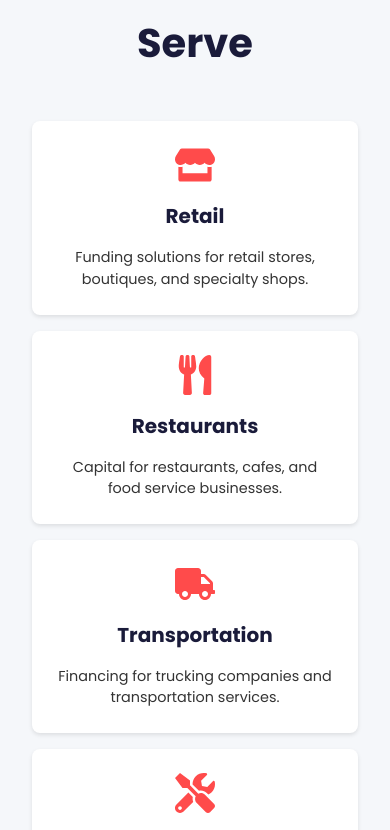
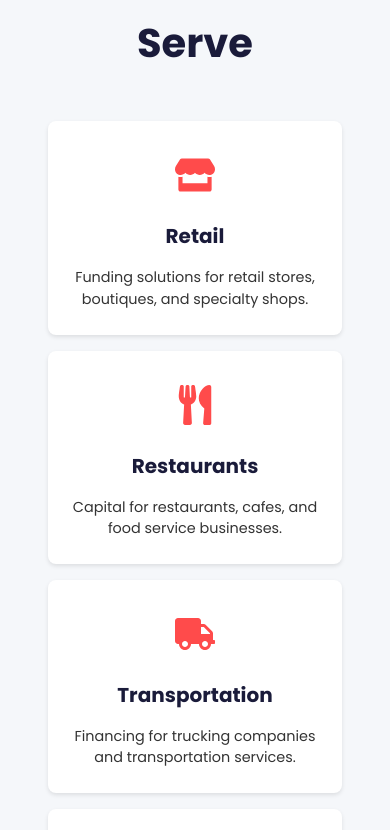
Before and after one commit to TravisYule/fullsendfunding, a React (Create React App) app: page / in a window 390 px wide. Shown: the part 2854-3684 px from the top of the page. Built offline with nearby package versions, Linux system fonts and the light colour scheme.

Commit message:
Fix mobile header layout and industry cards spacing

```diff
--- a/src/components/IndustryCards/IndustryCards.jsx
+++ b/src/components/IndustryCards/IndustryCards.jsx
@@ -22,29 +22,41 @@ const SectionTitle = styled.h2`
 
 const CardGrid = styled.div`
   display: grid;
-  grid-template-columns: repeat(4, 1fr);
+  grid-template-columns: repeat(3, 1fr);
   gap: 2rem;
+  padding: 0 1rem;
 
   @media (max-width: ${props => props.theme.breakpoints.tablet}) {
     grid-template-columns: repeat(2, 1fr);
+    gap: 1.5rem;
   }
 
   @media (max-width: ${props => props.theme.breakpoints.mobile}) {
     grid-template-columns: 1fr;
     gap: 1rem;
+    padding: 0 1rem;
   }
 `;
 
-const Card = styled.div`
+const Card = styled(motion.div)`
+  background: white;
   padding: 2rem;
   text-align: center;
-  background: white;
   border-radius: 8px;
   box-shadow: 0 2px 4px rgba(0,0,0,0.1);
+  transition: transform 0.3s ease;
+  cursor: pointer;
+
+  &:hover {
+    transform: translateY(-5px);
+    box-shadow: 0 4px 8px rgba(0,0,0,0.2);
+  }
 
   @media (max-width: ${props => props.theme.breakpoints.mobile}) {
     padding: 1.5rem;
-    margin: 0;
+    margin: 0 auto;
+    width: 100%;
+    max-width: 320px;
   }
 `;
 
@@ -54,18 +66,22 @@ const IconWrapper = styled.div`
   margin-bottom: 1rem;
   display: flex;
   justify-content: center;
+  align-items: center;
+  height: 60px;
 `;
 
 const IndustryTitle = styled.h3`
   color: ${props => props.theme.colors.primary};
   margin-bottom: 1rem;
   font-size: 1.25rem;
+  text-align: center;
 `;
 
 const Description = styled.p`
   color: ${props => props.theme.colors.text};
   font-size: 0.9rem;
   line-height: 1.5;
+  text-align: center;
 `;
 
 const industries = [
```
